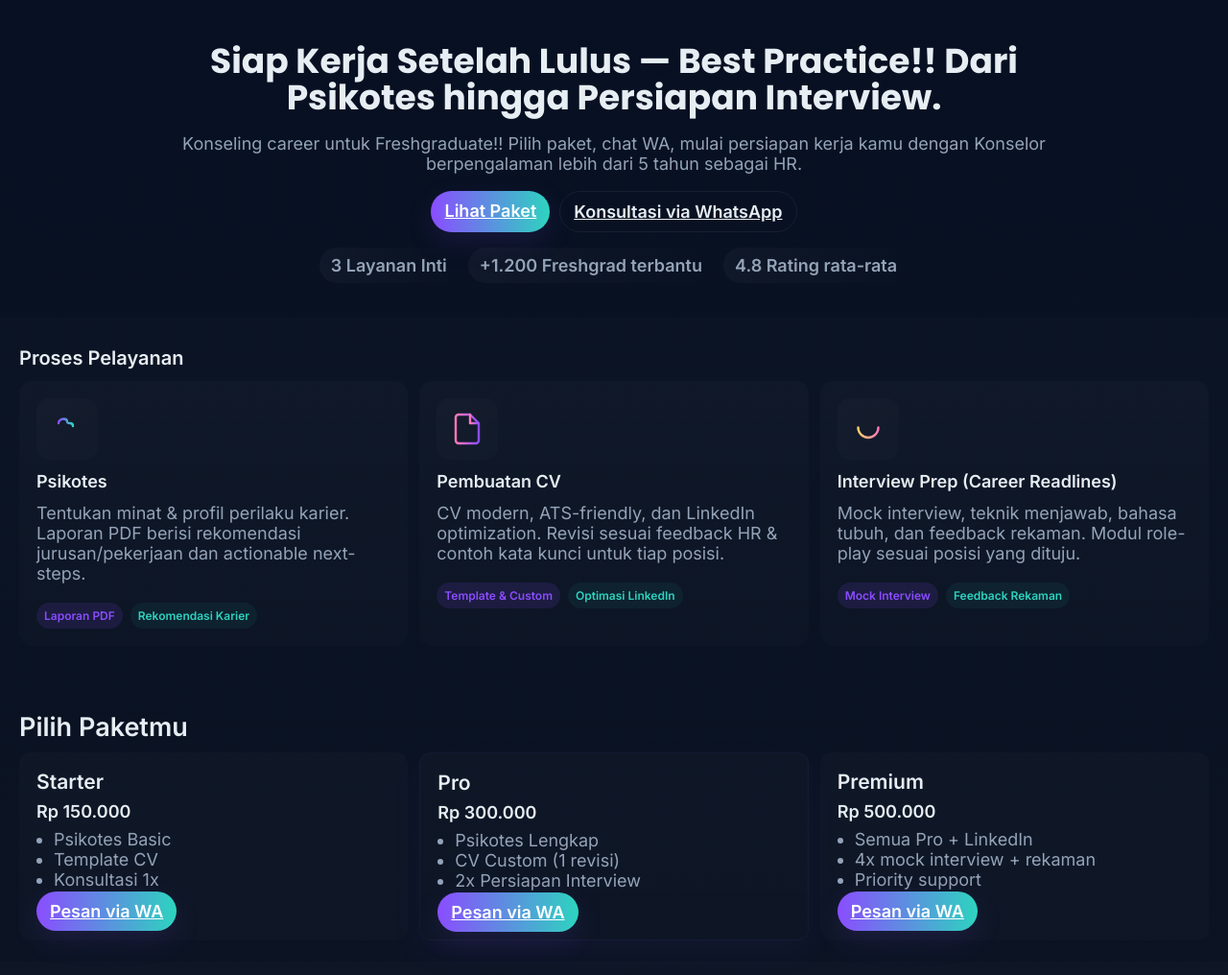
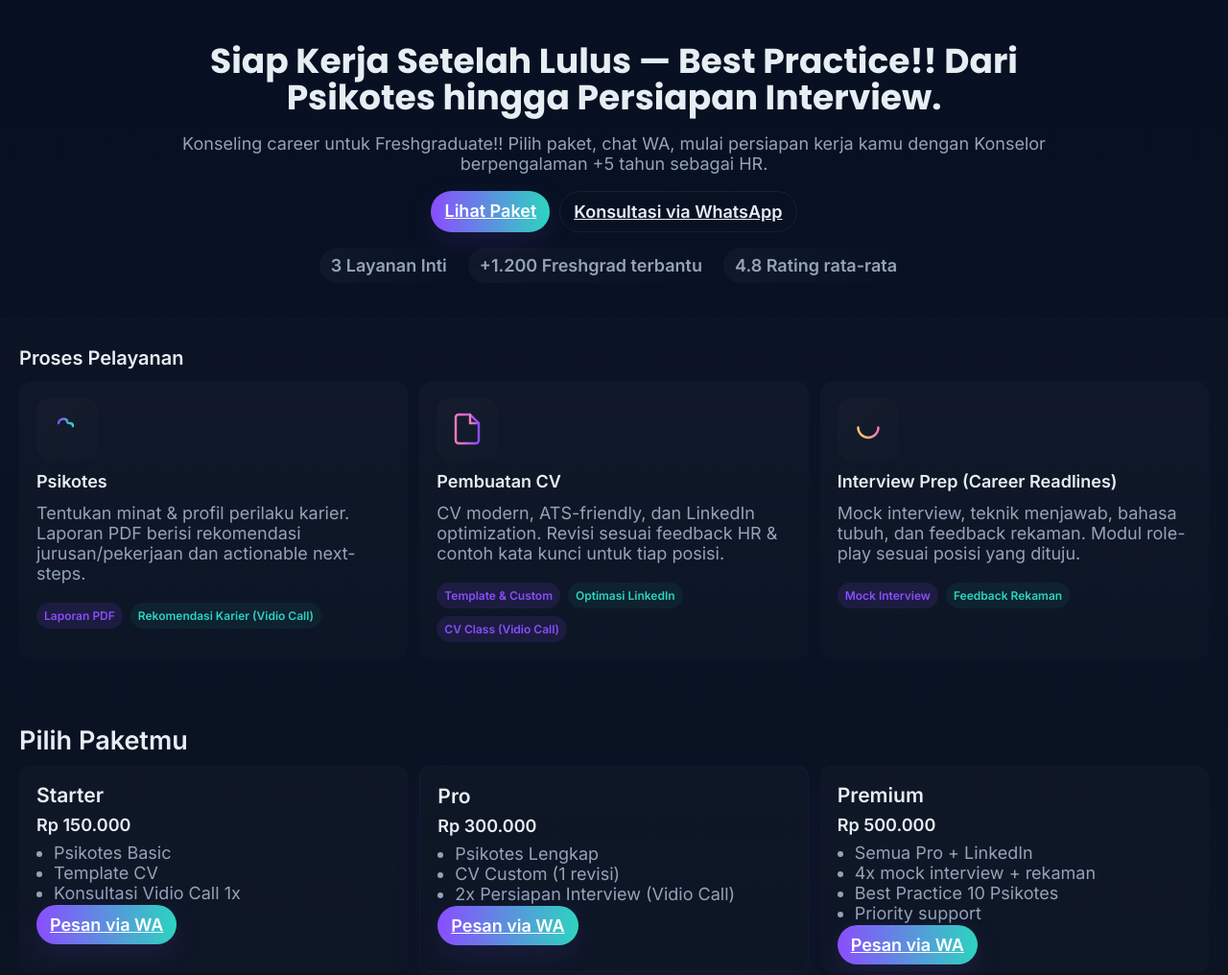
Before and after one commit to anggerpriad/HRCOEG-V2, a plain HTML site: page index.html in a window 1280 px wide. Shown: the part 60-1076 px from the top of the page at 96% size. Drawn offline with Linux system fonts and the light colour scheme.

Commit message:
Update index.html

```diff
--- a/index.html
+++ b/index.html
@@ -26,7 +26,7 @@
     <section class="hero">
       <div class="hero-center">
         <h1>Siap Kerja Setelah Lulus — Best Practice!! Dari Psikotes hingga Persiapan Interview.</h1>
-        <p class="muted">Konseling career untuk Freshgraduate!! Pilih paket, chat WA, mulai persiapan kerja kamu dengan Konselor berpengalaman lebih dari 5 tahun sebagai HR.</p>
+        <p class="muted">Konseling career untuk Freshgraduate!! Pilih paket, chat WA, mulai persiapan kerja kamu dengan Konselor berpengalaman +5 tahun sebagai HR.</p>
         <div class="hero-ctas">
           <a class="btn primary" href="#paket">Lihat Paket</a>
           <a class="btn outline" id="waHero" href="#">Konsultasi via WhatsApp</a>
@@ -56,7 +56,7 @@
           <p>Tentukan minat & profil perilaku karier. Laporan PDF berisi rekomendasi jurusan/pekerjaan dan actionable next-steps.</p>
           <div class="card-foot">
             <span class="badge">Laporan PDF</span>
-            <span class="badge soft">Rekomendasi Karier</span>
+            <span class="badge soft">Rekomendasi Karier (Vidio Call)</span>
           </div>
         </article>
 
@@ -74,6 +74,7 @@
           <div class="card-foot">
             <span class="badge">Template & Custom</span>
             <span class="badge soft">Optimasi LinkedIn</span>
+            <span class="badge">CV Class (Vidio Call)</span>
           </div>
         </article>
 
@@ -106,7 +107,7 @@
           <ul>
             <li>Psikotes Basic</li>
             <li>Template CV</li>
-            <li>Konsultasi 1x</li>
+            <li>Konsultasi Vidio Call 1x</li>
           </ul>
           <a class="btn primary wa-order" href="#" data-package="Starter">Pesan via WA</a>
         </div>
@@ -116,7 +117,7 @@
           <ul>
             <li>Psikotes Lengkap</li>
             <li>CV Custom (1 revisi)</li>
-            <li>2x Persiapan Interview</li>
+            <li>2x Persiapan Interview (Vidio Call)</li>
           </ul>
           <a class="btn primary wa-order" href="#" data-package="Pro">Pesan via WA</a>
         </div>
@@ -126,6 +127,7 @@
           <ul>
             <li>Semua Pro + LinkedIn</li>
             <li>4x mock interview + rekaman</li>
+            <li>Best Practice 10 Psikotes </li>
             <li>Priority support</li>
           </ul>
           <a class="btn primary wa-order" href="#" data-package="Premium">Pesan via WA</a>
```
